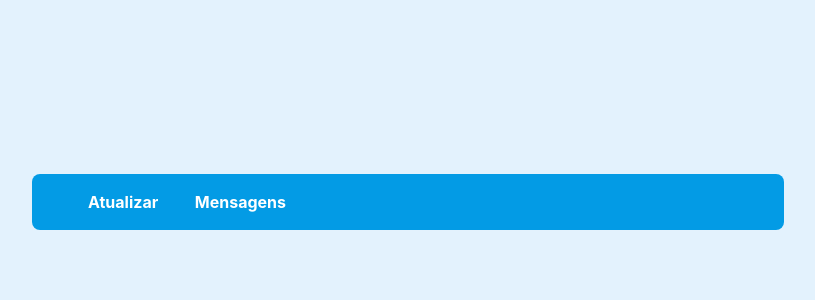
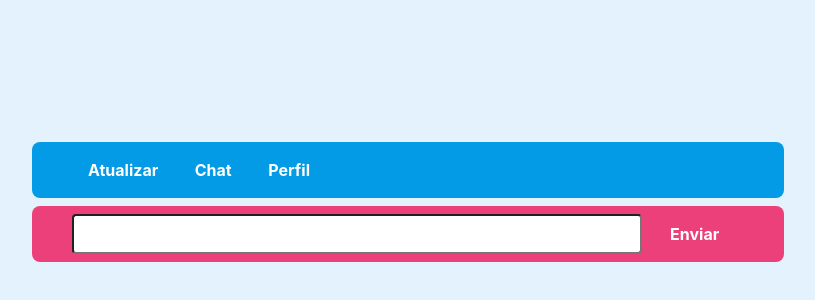
Before and after one commit to lMooka/classchat, a plain HTML site: page index.html in a window 1280 px wide. Shown: the part 198-498 px from the top of the page, without its empty margins (168-983 px from the left). Drawn offline with nearby package versions, Linux system fonts and the light colour scheme.

Commit message:
atualização de layout

```diff
--- a/design.css
+++ b/design.css
@@ -2,6 +2,9 @@
   --primary-color: #03A9F4;
   --primary-color-light: #29B6F6;
   --primary-color-dark: #039BE5;
+  --secondary-color: #E91E63;
+  --secondary-color-light: #EC407A;
+  --secondary-color-dark: #D81B60;
 }
 
 body {
@@ -11,22 +14,23 @@ body {
   background-color: #E3F2FD;
 }
 
-.menu ul {
+.menu ul, .menu-chat ul {
     position: relative;
     min-width: 600px;
     margin: 8px;
     border-radius: 8px;
-    background-color: var(--primary-color-dark);
     list-style:none;
 }
-.menu ul li {
+.menu ul {
+  background-color: var(--primary-color-dark);
+}
+.menu ul li, .menu-chat ul li {
   display: inline;
 }
-.menu ul li a {
+.menu ul li a, .menu-chat ul li a {
     padding: 16px;
     display: inline-block;
     color: white;
-
     font-weight: bold;
     text-decoration: none;
     border-radius: 8px;
@@ -34,11 +38,26 @@ body {
 .menu ul li a:hover {
     background-color: var(--primary-color-light);
 }
-.menu ul li a:link {
+.menu ul li a:link, .menu-chat ul li a:link {
   color: white;
 }
-.menu ul li a:link {
+.menu ul li a:link, .menu-chat ul li a:link {
   color: white;
+}
+
+.menu-chat ul li a:hover {
+  background-color: var(--secondary-color-dark);
+}
+.menu-chat ul {
+  background-color: var(--secondary-color-light);
+}
+.menu-chat ul li input {
+  width: 80%;
+  min-height: 40px;
+  max-height: 40px;
+  border-color: null;
+  border-radius: 4px;
+  margin-right: 8px;
 }
 
 .box {
--- a/index.html
+++ b/index.html
@@ -6,14 +6,25 @@
 	<body>
 		<nav id="menu" class="menu">
 			<ul>
-			    <li><a href="#" id="btn">Atualizar</a></li>
-			    <li><a href="#">Mensagens</a></li>
+			    <li><a href="#refresh" id="btn">Atualizar</a></li>
+                <li><a href="#chat">Chat</a></li>
+                <li><a href="#perfil">Perfil</a></li>
 			</ul>
-		</nav>
-		<section>
-            <div id="messageSection"></div>
-        </section>
-        <footer id="footer"></footer>
+        </nav>
+        <div id="chat">
+            <section id="sectionMessageSend">
+                <div id="menu" class="menu-chat">
+                    <ul>
+                        <li><input id="btnMessageSend"/></li>
+                        <li><a href="#">Enviar</a></li>
+                    </ul>
+                </nav>
+            </section>
+            <section>
+                <div id="messageSection"></div>
+            </section>
+        </div>
+
         <script src="app.js"></script>
     </body>
 </html>
```
